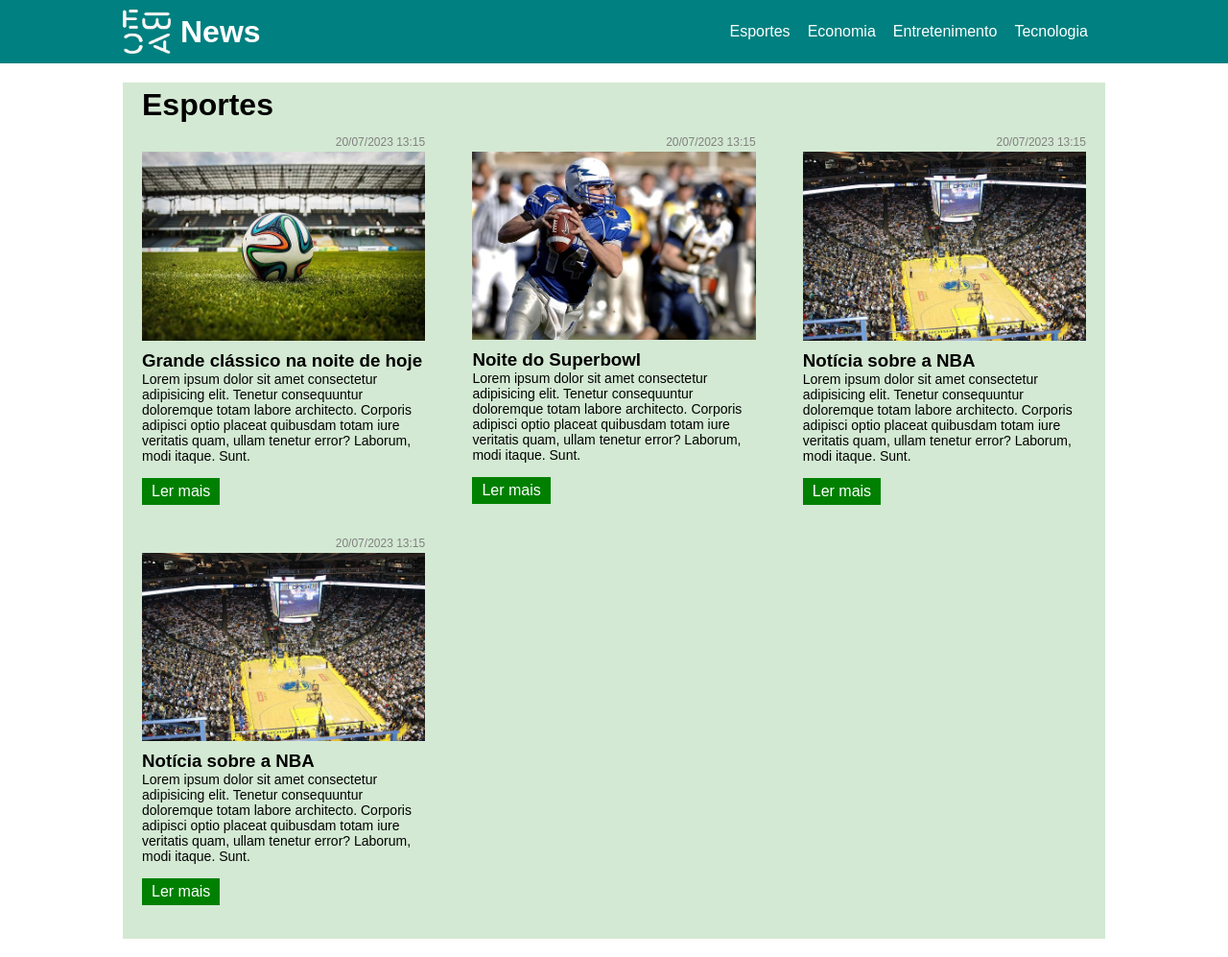
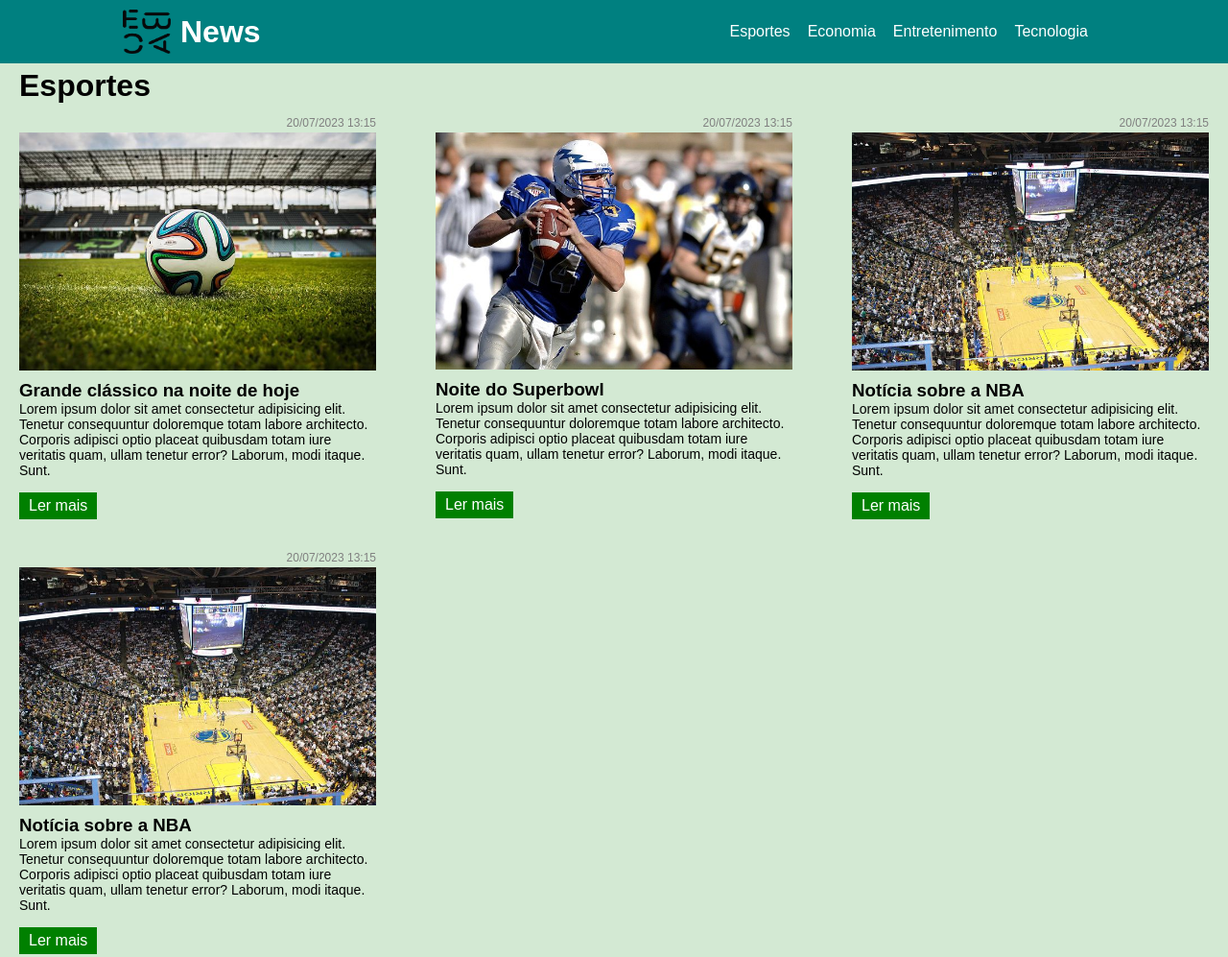
Before and after one commit to danieldribeiro/curso_ebac_frontend, a plain HTML site: page index.html in a window 1280 px wide. Shown: the top 997 px of the page at 96% size. Drawn offline with Linux system fonts and the light colour scheme.

Commit message:
Fix: Ajusting sections width

```diff
--- a/main.css
+++ b/main.css
@@ -28,7 +28,6 @@ header{
 
 .logo{
     width: 50px;
-    filter: invert();
 }
 
 header nav{
@@ -52,13 +51,8 @@ header nav ul{
 }
 
 main{
-    width: 80%;
+    width: 100%;
     margin: 0 auto;
-    padding: 20px 0;
-}
-
-section{
-    margin-bottom: 20px;
 }
 
 .sports-section{
```
